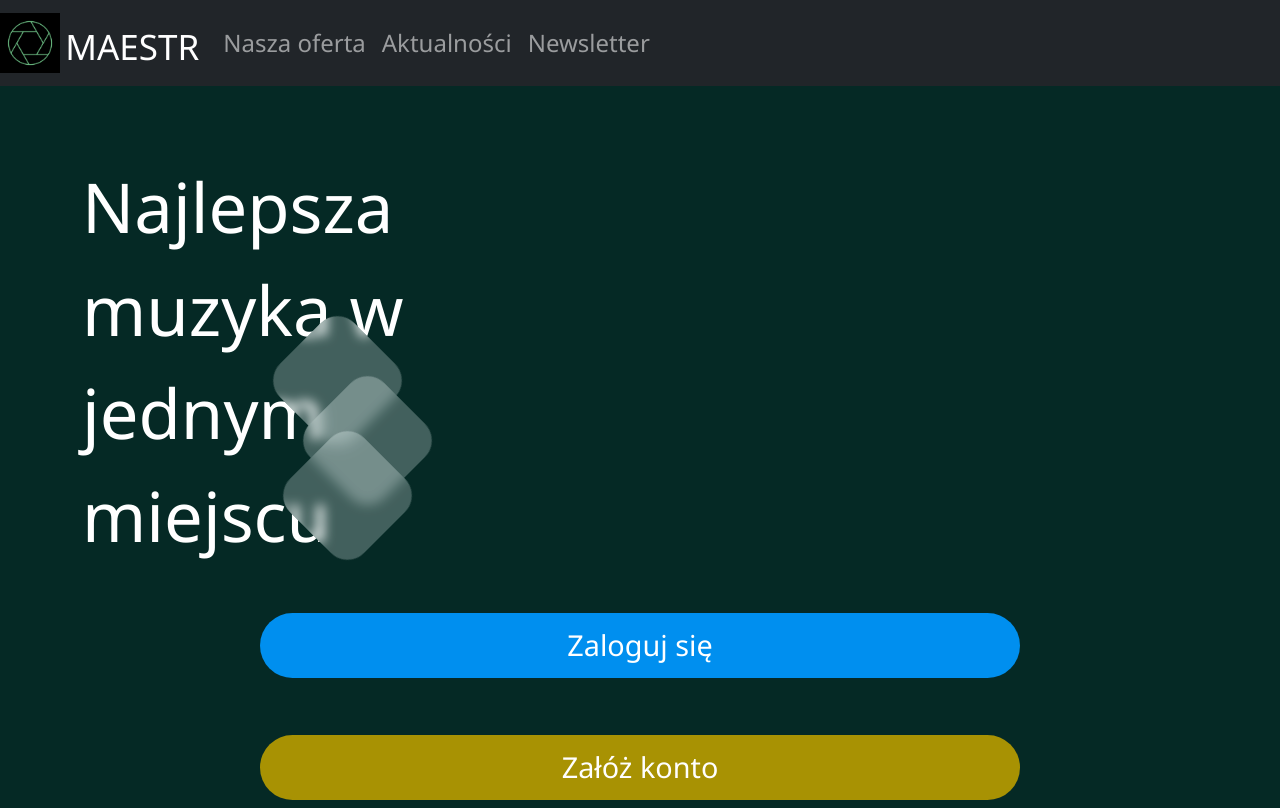
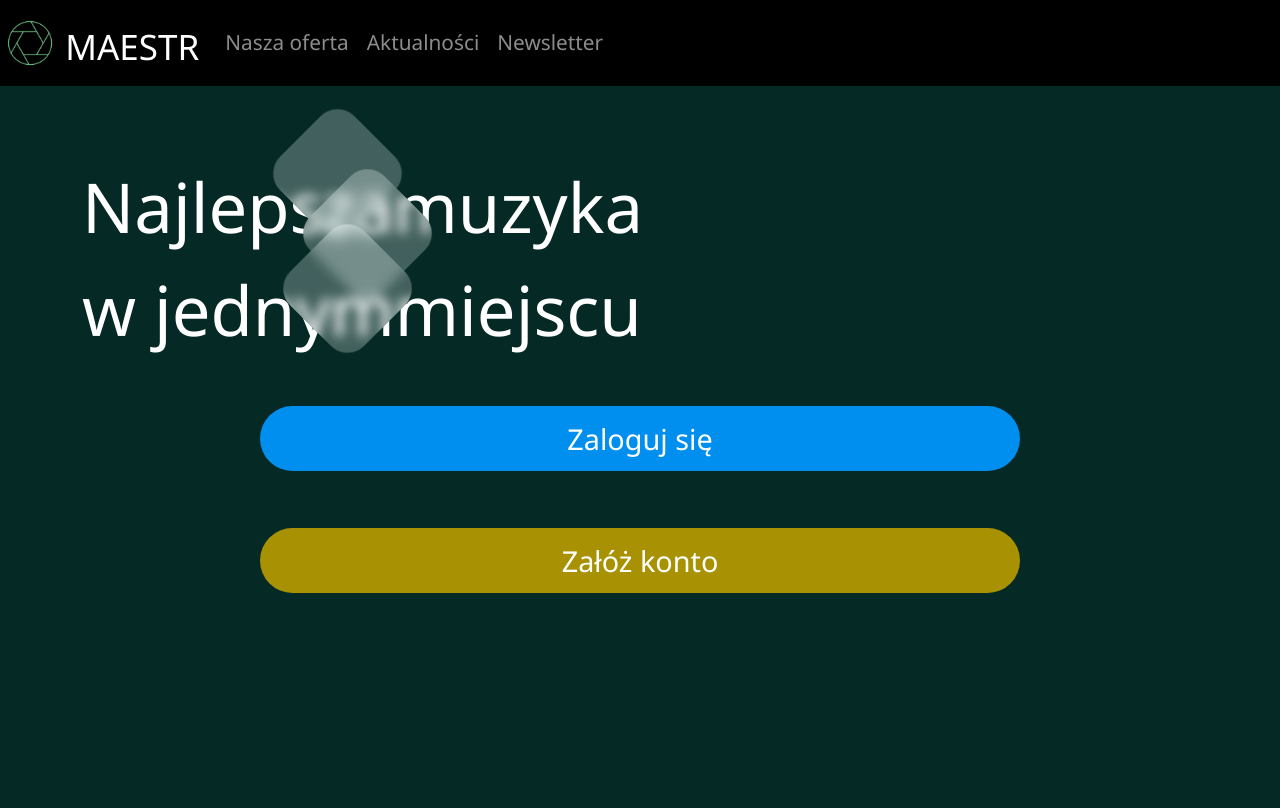
Before and after one commit to Krystian120413/Maestr, a PHP site: page / in a window 1280 px wide. Shown: the top 808 px of the page. After the commit the page ends 593 px from the top, so only its background shows below. Run offline with PHP 8.4, Linux system fonts and the light colour scheme.

Commit message:
start main to desktop

```diff
--- a/index.html
+++ b/index.html
@@ -19,19 +19,19 @@
             </buttton>
             <div class="collapse navbar-collapse" id="hambmenu">
                 <div class="navbar-nav">
+                    <hr/>
                     <a class="nav-link" href="#">Nasza oferta</a>
                     <hr/>
                     <a class="nav-link" href="#">Aktualności</a>
                     <hr/>
                     <a class="nav-link" href="#">Newsletter</a>
-                    <hr/>
                 </div>
             </div>
         </nav>
     </header>
 <div class="container">
         <div class="row no-gutters">
-            <div class="title">Najlepsza<br/>muzyka w<br/>jednym<br/>miejscu</div>
+            <div class="title"><span class="break2"><span class="break">Najlepsza</span><span class="break">muzyka </span></span>w <span class="break">jednym</span><span class="break">miejscu</span></div>
             <div class="rect rect1"></div>
             <div class="rect rect2"></div>
             <div class="rect rect3"></div>
--- a/style.css
+++ b/style.css
@@ -7,13 +7,13 @@ body {
 }
 
 
-header {
-    /*
-    background-color: #000;
-    display: inline-block;
-    height: 62px;
-    */
-    font-size: 1.5em;
+.bg-dark {
+    background-color: #000!important;
+}
+
+.nav-link {
+    font-size: 1.3em;
+    padding-left: 10px!important;
 }
 /*
     header img {
@@ -28,6 +28,8 @@ header {
         margin-top: 1em;
         font-size: 4.3em;
     }
+
+
 
     .rect {
         background-color: rgba(255, 255, 255, 0.24);
@@ -73,3 +75,17 @@ header {
         background-color: #A89203;
         color: #fff;
     }
+
+    @media (max-width: 1080px){
+        .break::after {
+        content: "\a";
+        white-space: pre;
+    }
+    }
+
+    @media (min-width: 1081px) {
+        .break2::after {
+            content: "\a";
+            white-space: pre;
+        }
+    }
```
Also changed, not shown: project/desktop/Maestr.png (added), project/desktop/Maestr@2x.png (added), project/mobile/LogIn.png (renamed from project/LogIn.png), project/mobile/LogIn@2x.png (renamed from project/LogIn@2x.png), project/mobile/Main.png (renamed from project/Main.png), project/mobile/Main@2x.png (renamed from project/Main@2x.png), project/mobile/Menu.png (renamed from project/Menu.png), project/mobile/Menu@2x.png (renamed from project/Menu@2x.png), project/mobile/Register.png (renamed from project/Register.png), project/mobile/Register@2x.png (renamed from project/Register@2x.png), project/mobile/UserPanel.png (renamed from project/UserPanel.png), project/mobile/UserPanel@2x.png (renamed from project/UserPanel@2x.png).
